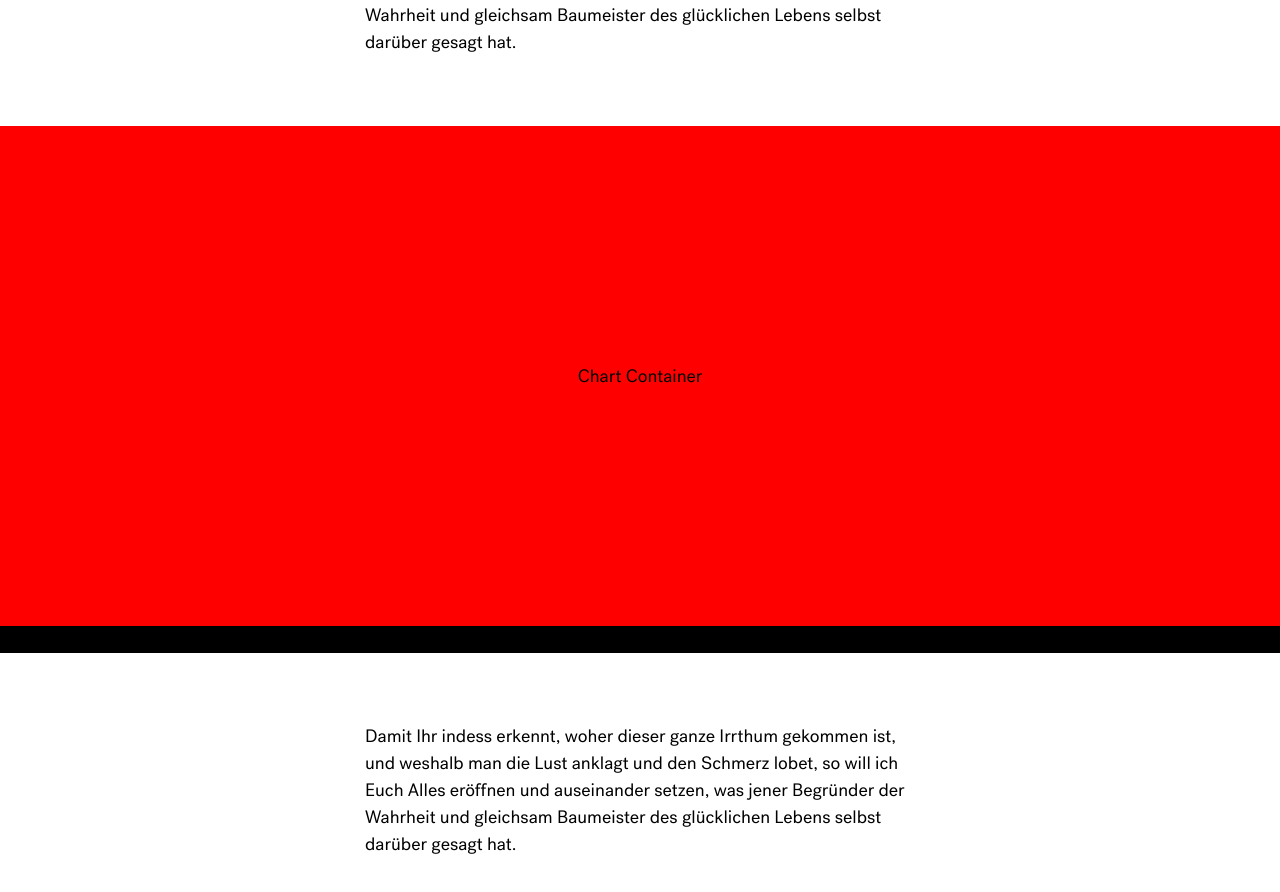
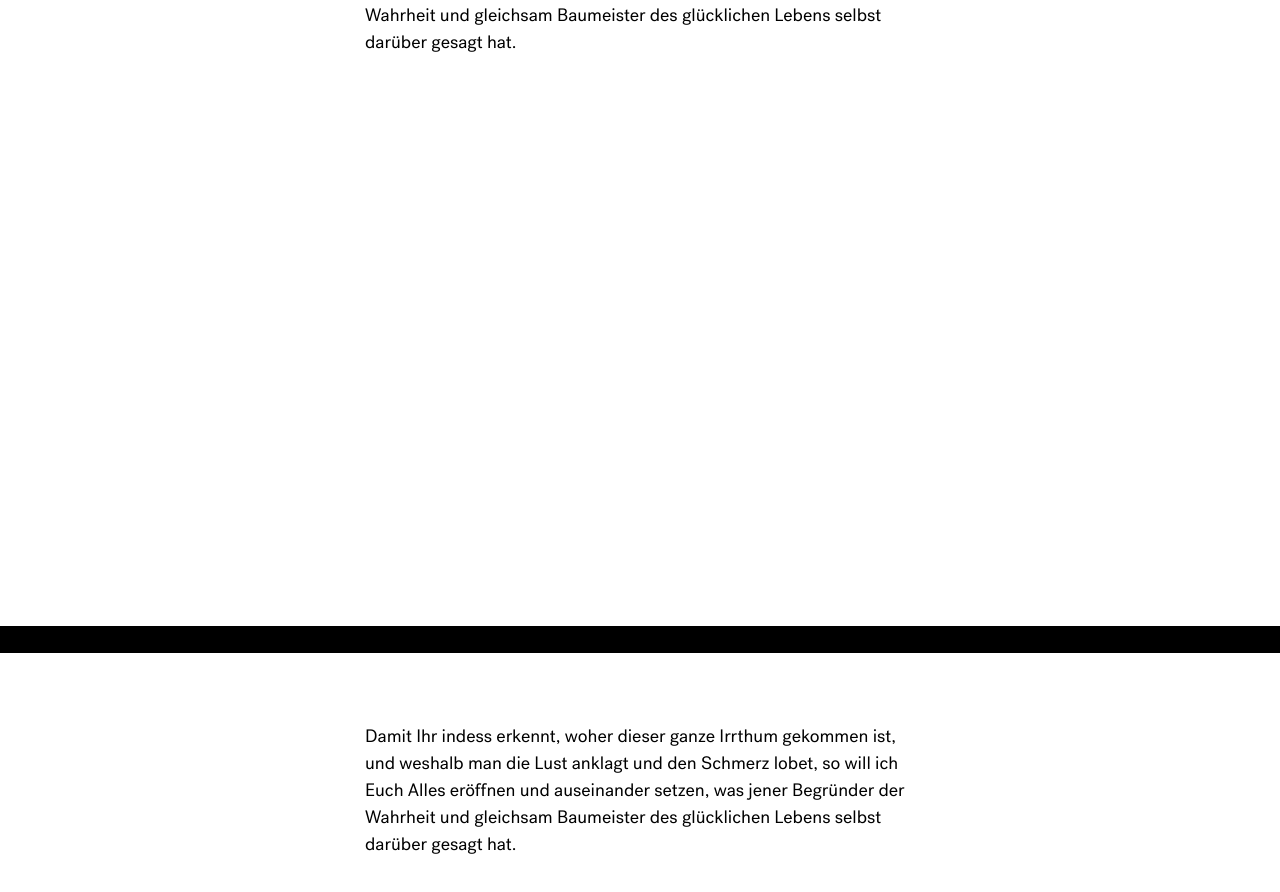
Before and after one commit to fdnklg/bmbf_co2-budget, a Svelte app: page / in a window 1280 px wide. Shown: the part 949-1841 px from the top of the page. Built offline with nearby package versions, Linux system fonts and the light colour scheme; no server answers.

Commit message:
fix(intersection observer): fixed intersection states

```diff
--- a/src/App.svelte
+++ b/src/App.svelte
@@ -84,7 +84,7 @@
     gleichsam Baumeister des glücklichen Lebens selbst darüber gesagt hat.
   </p>
 
-  <ChartEmissionen isSticky={true} />
+  <ChartEmissionen {activeWaypoint} isSticky={true} />
   <Waypoint
     id="start"
     waypoints={embedContents['emissionen']}
--- a/src/components/ChartEmissionen/index.svelte
+++ b/src/components/ChartEmissionen/index.svelte
@@ -1,6 +1,13 @@
 <script>
   export let isSticky;
+  export let activeWaypoint;
   export let color = "red";
+
+  const setColor = (wp) => {
+    if (wp === "start") return "black";
+    if (wp === "end") return "grey";
+    return wp;
+  };
 </script>
 
 <style lang="scss">
@@ -8,6 +15,7 @@
 
   .container {
     width: 100%;
+    color: white;
     height: 500px;
     margin: 0 auto;
     top: 25%;
@@ -20,6 +28,6 @@
 <div
   data-embed-id="emissionen"
   class="container embed {isSticky ? 'sticky' : ''}"
-  style="background-color: {color}">
+  style="background-color: {setColor($activeWaypoint)}">
   Chart Container
 </div>
--- a/src/components/Waypoint.svelte
+++ b/src/components/Waypoint.svelte
@@ -10,14 +10,17 @@
   const handleIsIntersecting = (e, obj) => {
     const { isScrollingUp, isEnter, intersecting } = obj;
 
-    if (isEnter) setActiveWaypoint(id);
+    /*
+        Intersection Observer provides three props:
+        isScrollingUp, isEnter, intersecting
+    */
 
-    /*
-
-    Intersection Observer provides three props:
-    isScrollingUp, isEnter, intersecting
-
-    */
+    console.log(
+      "isScrollingUp, isEnter, intersecting",
+      isScrollingUp,
+      isEnter,
+      intersecting
+    );
 
     if (isScrollingUp && !isEnter) {
       if (waypoints && id !== "start") {
@@ -27,7 +30,6 @@
       }
     } else if (!isScrollingUp && intersecting) {
       setActiveWaypoint(id);
-      console.log(id);
     }
   };
 
```
